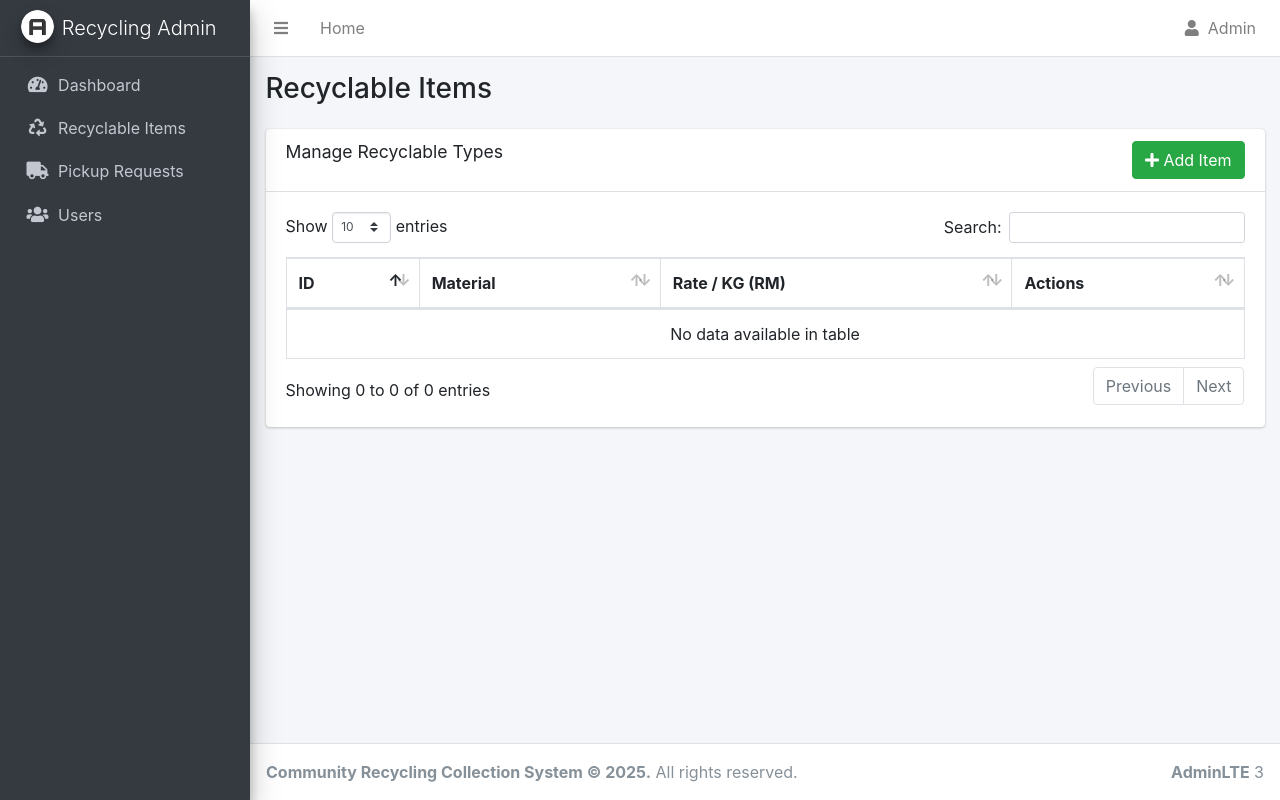
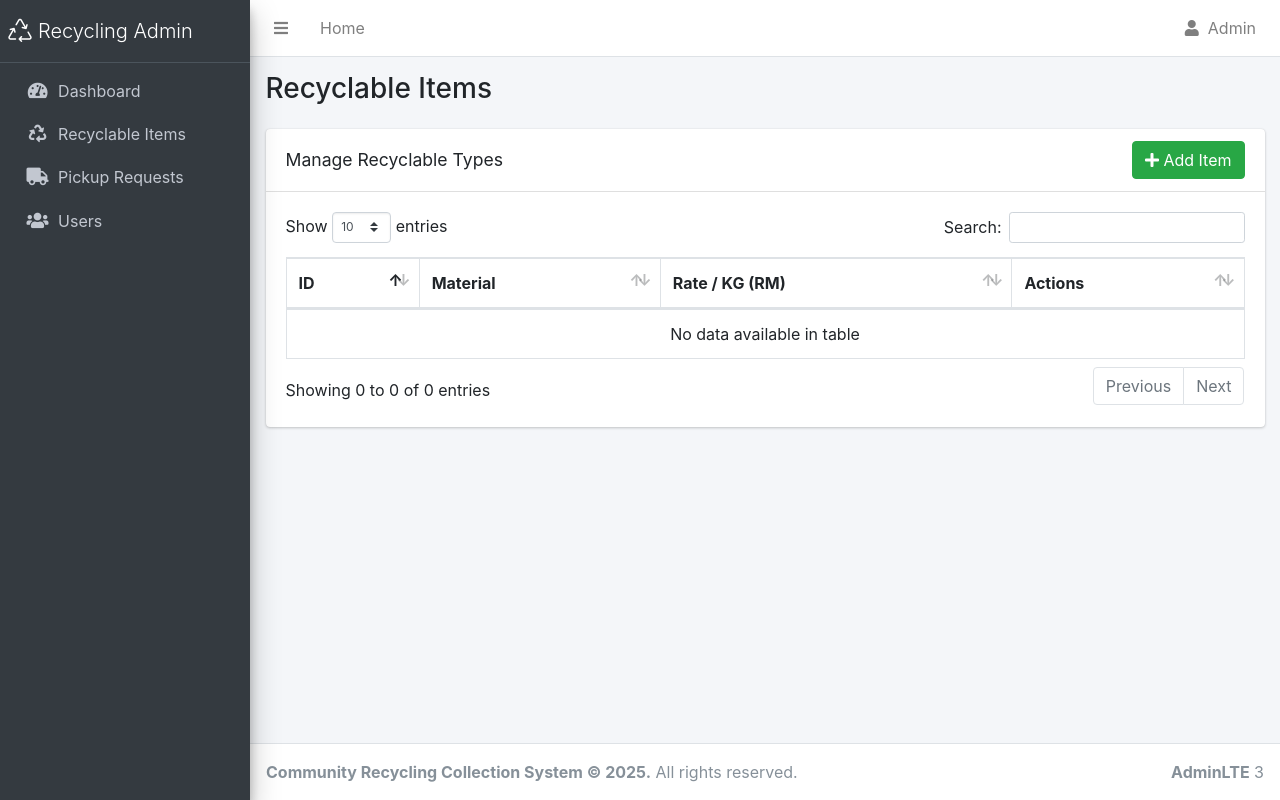
Before and after one commit to aunifthh/recycle, a PHP site: page /admin/recyclable.php in a window 1280 px wide. Run offline with PHP 8.4, Linux system fonts and the light colour scheme; some libraries are stand-ins or nearby versions.

Commit message:
base admin dashboard styling

```diff
--- a/admin/recyclable.php
+++ b/admin/recyclable.php
@@ -1,6 +1,5 @@
 <?php
 // session_start();
-// include('../auth/check_admin.php'); // Optional
 ?>
 
 <!DOCTYPE html>
@@ -8,6 +7,7 @@
 <head>
     <meta charset="UTF-8">
     <title>Recyclable Items</title>
+    <link rel="icon" href="https://cdn.jsdelivr.net/npm/bootstrap-icons/icons/recycle.svg">
 
     <!-- AdminLTE -->
     <link rel="stylesheet" href="../app/plugins/fontawesome-free/css/all.min.css">
@@ -35,12 +35,17 @@
 
                 <div class="card">
                     <div class="card-header">
-                        <h3 class="card-title d-flex align-items-center">Manage Recyclable Types</h3>
-                            <button class="btn btn-success float-right" data-toggle="modal" data-target="#addModal">
-                            <i class="fas fa-plus"></i> Add Item
-                        </button>
+                        <div class="d-flex justify-content-between align-items-center w-100">
+                            <div>
+                                <h3 class="card-title mb-0">Manage Recyclable Types</h3>
+                            </div>
+                            <div>
+                                <button class="btn btn-success" data-toggle="modal" data-target="#addModal">
+                                    <i class="fas fa-plus"></i> Add Item
+                                </button>
+                            </div>
+                        </div>
                     </div>
-
 
                     <div class="card-body">
                         <table id="recycleTable" class="table table-bordered table-hover">
--- a/index.php
+++ b/index.php
@@ -4,7 +4,7 @@
 <head>
     <meta charset="UTF-8">
     <title>Community Recycling Collection System - Login</title>
-    <link rel="icon" href="#">
+    <link rel="icon" href="https://cdn.jsdelivr.net/npm/bootstrap-icons/icons/recycle.svg">
     <meta name="viewport" content="width=device-width, initial-scale=1.0">
 
     <!-- Icons + Bootstrap -->
@@ -191,7 +191,7 @@
             let pass = document.getElementById("userPass").value;
 
             if (email === "user@gmail.com" && pass === "user123") {
-                window.location.href = "recycle/user/dashboard.php";
+                window.location.href = "user/dashboard.php";
             } else {
                 alert("Incorrect user email or password.");
             }
--- a/sidebar/adminsidebar.php
+++ b/sidebar/adminsidebar.php
@@ -1,12 +1,12 @@
+<link rel="stylesheet" href="https://cdn.jsdelivr.net/npm/bootstrap-icons@1.11.0/font/bootstrap-icons.min.css">
+
 <!-- Main Sidebar Container -->
 <aside class="main-sidebar sidebar-dark-primary elevation-4">
     <!-- Brand Logo -->
-    <a href="../admin/dashboard.php" class="brand-link">
-        <img src="../app/dist/img/AdminLTELogo.png"
-             alt="Logo"
-             class="brand-image img-circle elevation-3">
-        <span class="brand-text font-weight-light">Recycling Admin</span>
-    </a>
+    <a href="../admin/dashboard.php" class="brand-link d-flex align-items-center">
+    <i class="bi bi-recycle recycle-icon" style="font-size: 1.5rem;"></i>
+    <span class="brand-text font-weight-light" style="margin-left: 6px;"> Recycling Admin</span>
+</a>
 
     <!-- Sidebar -->
     <div class="sidebar">
--- a/signup.php
+++ b/signup.php
@@ -4,7 +4,7 @@
 <head>
     <meta charset="UTF-8">
     <title>Sign Up - Community Recycling Collection System</title>
-    <link rel="icon" href="#">
+    <link rel="icon" href="https://cdn.jsdelivr.net/npm/bootstrap-icons/icons/recycle.svg">
     <meta name="viewport" content="width=device-width, initial-scale=1.0">
 
     <!-- Icons + Bootstrap -->
```
Also changed, not shown: admin/dashboard.php (added, +48 -0 lines).
